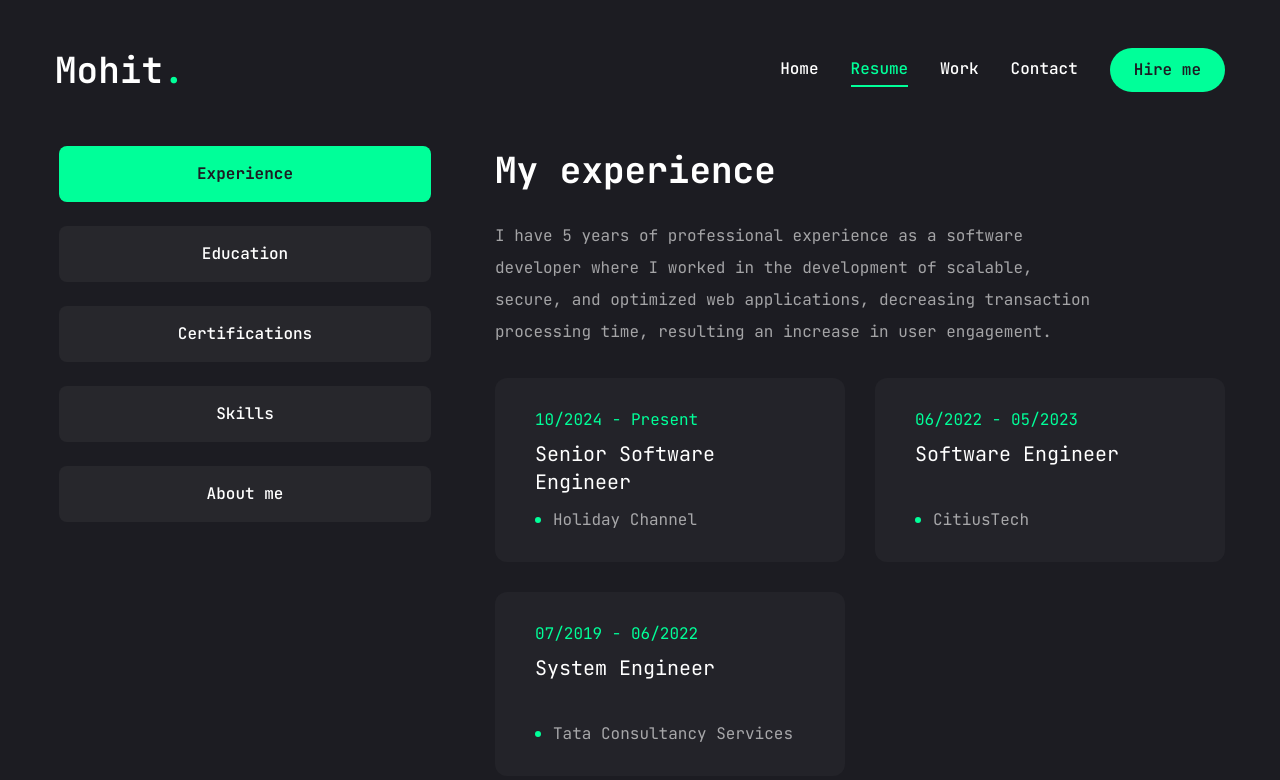
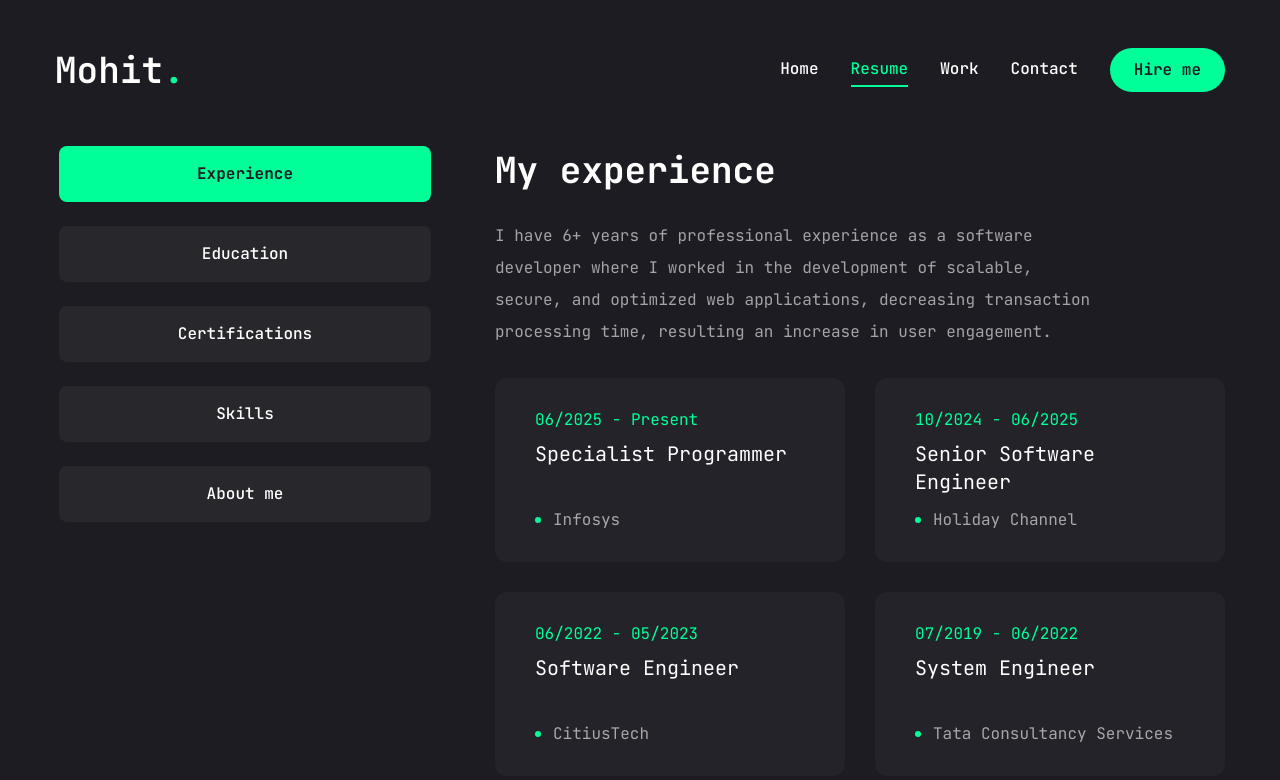
Before and after one commit to mohit1508/mohit-portfolio, a Next.js app: page /resume in a window 1280 px wide. Shown: the top 780 px of the page. Built offline with nearby package versions, Linux system fonts and the light colour scheme.

Commit message:
updated experience

```diff
--- a/app/resume/page.jsx
+++ b/app/resume/page.jsx
@@ -56,12 +56,17 @@ const about = {
 const experience = {
     icon: '/assets/resume/badge.svg',
     title: "My experience",
-    description: "I have 5 years of professional experience as a software developer where I worked in the development of scalable, secure, and optimized web applications, decreasing transaction processing time, resulting an increase in user engagement.",
+    description: "I have 6+ years of professional experience as a software developer where I worked in the development of scalable, secure, and optimized web applications, decreasing transaction processing time, resulting an increase in user engagement.",
     items: [
+        {
+            company: "Infosys",
+            position: "Specialist Programmer",
+            duration: "06/2025 - Present",
+        },
         {
             company: "Holiday Channel",
             position: "Senior Software Engineer",
-            duration: "10/2024 - Present",
+            duration: "10/2024 - 06/2025",
         },
         {
             company: "CitiusTech",
```
